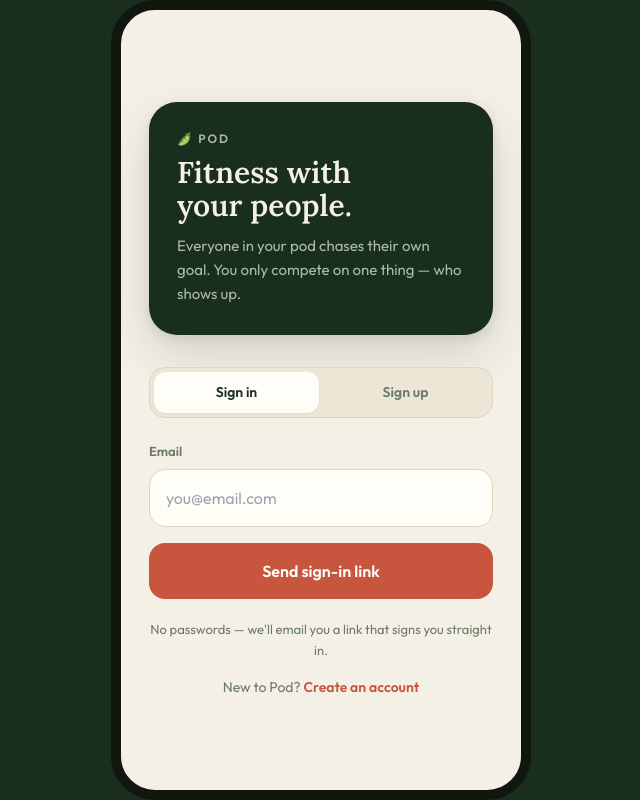
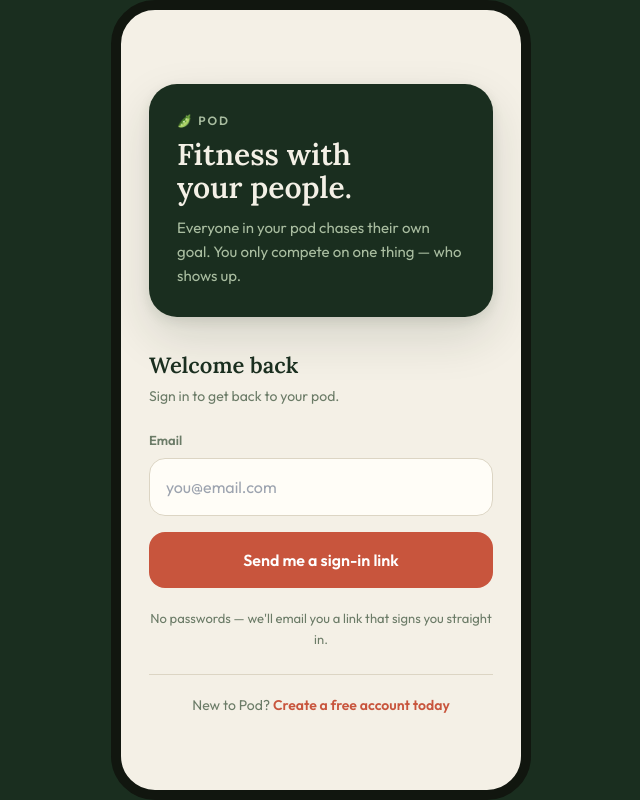
Before and after one commit to arjunmanjunath368-ui/pod-app, a Next.js app: page /login in a window 1280 px wide. Shown: the whole page, without its empty margins (319-959 px from the left). Built offline with nearby package versions, Linux system fonts and the light colour scheme.

Commit message:
Login: single sign-in form with create-account link; honest errors; reworded

```diff
--- a/app/login/page.tsx
+++ b/app/login/page.tsx
@@ -12,7 +12,6 @@ export default function LoginPage() {
   const [loading, setLoading] = useState(false);
   const [sent, setSent] = useState(false);
   const [error, setError] = useState("");
-  const [notFound, setNotFound] = useState(false);
   const [next, setNext] = useState("/app");
 
   useEffect(() => {
@@ -23,7 +22,6 @@ export default function LoginPage() {
   function switchMode(m: Mode) {
     setMode(m);
     setError("");
-    setNotFound(false);
   }
 
   async function sendLink() {
@@ -31,7 +29,7 @@ export default function LoginPage() {
     if (!trimmed) return;
     setLoading(true);
     setError("");
-    setNotFound(false);
+    try {
       const supabase = createClient();
       const { error } = await supabase.auth.signInWithOtp({
         email: trimmed,
@@ -43,19 +41,30 @@ export default function LoginPage() {
           )}`,
         },
       });
-    setLoading(false);
       if (error) {
-      // In sign-in mode the common failure is "no account for this email".
-      if (mode === "signin") {
-        setNotFound(true);
-        setError("We couldn't find an account for that email.");
-      } else {
-        setError(error.message);
-      }
+        // Only call it "not found" when the error actually says so — otherwise
+        // surface the real reason (e.g. email delivery / rate limit).
+        const looksMissing =
+          mode === "signin" &&
+          /not allowed|not found|no .*user|sign ?up|does not exist/i.test(
+            error.message
+          );
+        setError(
+          looksMissing
+            ? "We couldn't find an account for that email."
+            : error.message
+        );
         return;
       }
       setSent(true);
+    } catch (e: any) {
+      setError(e?.message || "Something went wrong. Please try again.");
+    } finally {
+      setLoading(false);
     }
+  }
+
+  const isSignup = mode === "signup";
 
   return (
     <div className="phone">
@@ -77,29 +86,14 @@ export default function LoginPage() {
 
         {!sent ? (
           <div>
-            {/* Sign in / Sign up toggle */}
-            <div className="grid grid-cols-2 gap-1 rounded-2xl border border-line bg-paper-2 p-1">
-              <button
-                onClick={() => switchMode("signin")}
-                className={`rounded-xl py-2.5 text-[14px] font-semibold transition ${
-                  mode === "signin"
-                    ? "bg-card text-ink shadow-sm"
-                    : "text-muted"
-                }`}
-              >
-                Sign in
-              </button>
-              <button
-                onClick={() => switchMode("signup")}
-                className={`rounded-xl py-2.5 text-[14px] font-semibold transition ${
-                  mode === "signup"
-                    ? "bg-card text-ink shadow-sm"
-                    : "text-muted"
-                }`}
-              >
-                Sign up
-              </button>
-            </div>
+            <h2 className="font-serif text-[22px] font-semibold text-ink">
+              {isSignup ? "Create your account" : "Welcome back"}
+            </h2>
+            <p className="mt-1 text-[14px] text-muted">
+              {isSignup
+                ? "Set up your account to start a pod or join one."
+                : "Sign in to get back to your pod."}
+            </p>
 
             <label className="mb-2 mt-6 block text-[13px] font-semibold text-muted">
               Email
@@ -115,22 +109,7 @@ export default function LoginPage() {
               className="w-full rounded-2xl border border-line bg-card px-4 py-4 text-[16px] text-ink outline-none focus:border-terra"
             />
 
-            {error && (
-              <p className="mt-3 text-[13px] text-terra">
-                {error}
-                {notFound && (
-                  <>
-                    {" "}
-                    <button
-                      onClick={() => switchMode("signup")}
-                      className="font-semibold underline"
-                    >
-                      Sign up instead
-                    </button>
-                  </>
-                )}
-              </p>
-            )}
+            {error && <p className="mt-3 text-[13px] text-terra">{error}</p>}
 
             <button
               onClick={sendLink}
@@ -139,32 +118,22 @@ export default function LoginPage() {
             >
               {loading
                 ? "Sending…"
-                : mode === "signin"
-                  ? "Send sign-in link"
-                  : "Create my account"}
+                : isSignup
+                  ? "Create my account"
+                  : "Send me a sign-in link"}
             </button>
 
             <p className="mt-5 text-center text-[13px] leading-relaxed text-muted">
               No passwords —{" "}
-              {mode === "signin"
-                ? "we'll email you a link that signs you straight in."
-                : "we'll email you a link to finish setting up your account."}
+              {isSignup
+                ? "we'll email you a link to finish setting up."
+                : "we'll email you a link that signs you straight in."}
             </p>
 
-            <p className="mt-4 text-center text-[14px] text-muted">
-              {mode === "signin" ? (
+            <div className="mt-6 border-t border-line pt-5 text-center text-[14px] text-muted">
+              {isSignup ? (
                 <>
-                  New to {BRAND_NAME}?{" "}
-                  <button
-                    onClick={() => switchMode("signup")}
-                    className="font-semibold text-terra"
-                  >
-                    Create an account
-                  </button>
-                </>
-              ) : (
-                <>
-                  Already have an account?{" "}
+                  Already an existing user?{" "}
                   <button
                     onClick={() => switchMode("signin")}
                     className="font-semibold text-terra"
@@ -172,8 +141,18 @@ export default function LoginPage() {
                     Sign in
                   </button>
                 </>
+              ) : (
+                <>
+                  New to {BRAND_NAME}?{" "}
+                  <button
+                    onClick={() => switchMode("signup")}
+                    className="font-semibold text-terra"
+                  >
+                    Create a free account today
+                  </button>
+                </>
               )}
-            </p>
+            </div>
           </div>
         ) : (
           <div className="rounded-2xl border border-line bg-card p-6 text-center shadow-pod">
@@ -182,9 +161,9 @@ export default function LoginPage() {
               Check your email
             </h2>
             <p className="mt-2 text-[15px] leading-relaxed text-muted">
-              We sent {mode === "signin" ? "a sign-in" : "a sign-up"} link to{" "}
+              We sent {isSignup ? "a sign-up" : "a sign-in"} link to{" "}
               <b className="text-ink">{email}</b>. Tap it on this device to{" "}
-              {mode === "signin" ? "get into your pod." : "set up your account."}
+              {isSignup ? "set up your account." : "get into your pod."}
             </p>
             <button
               onClick={() => {
```
Lines whose indentation alone changed are shown as unchanged.
